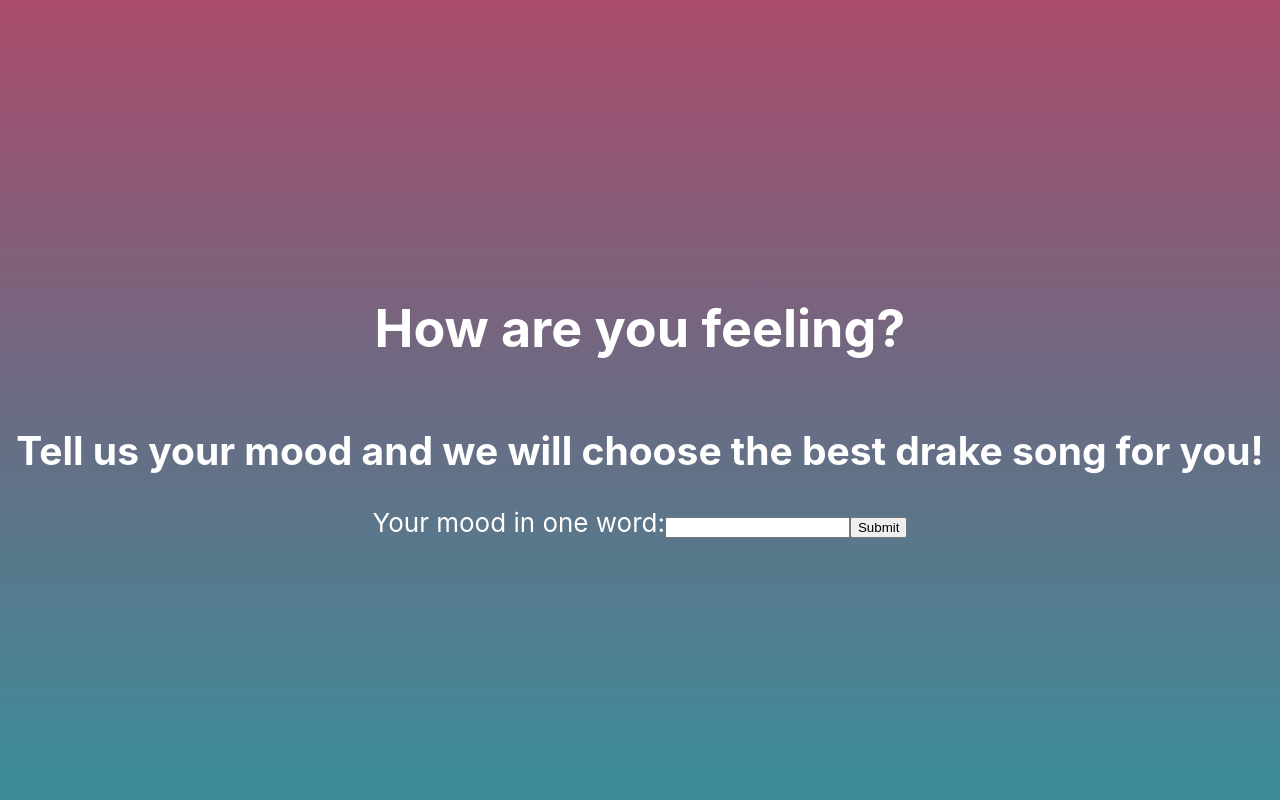
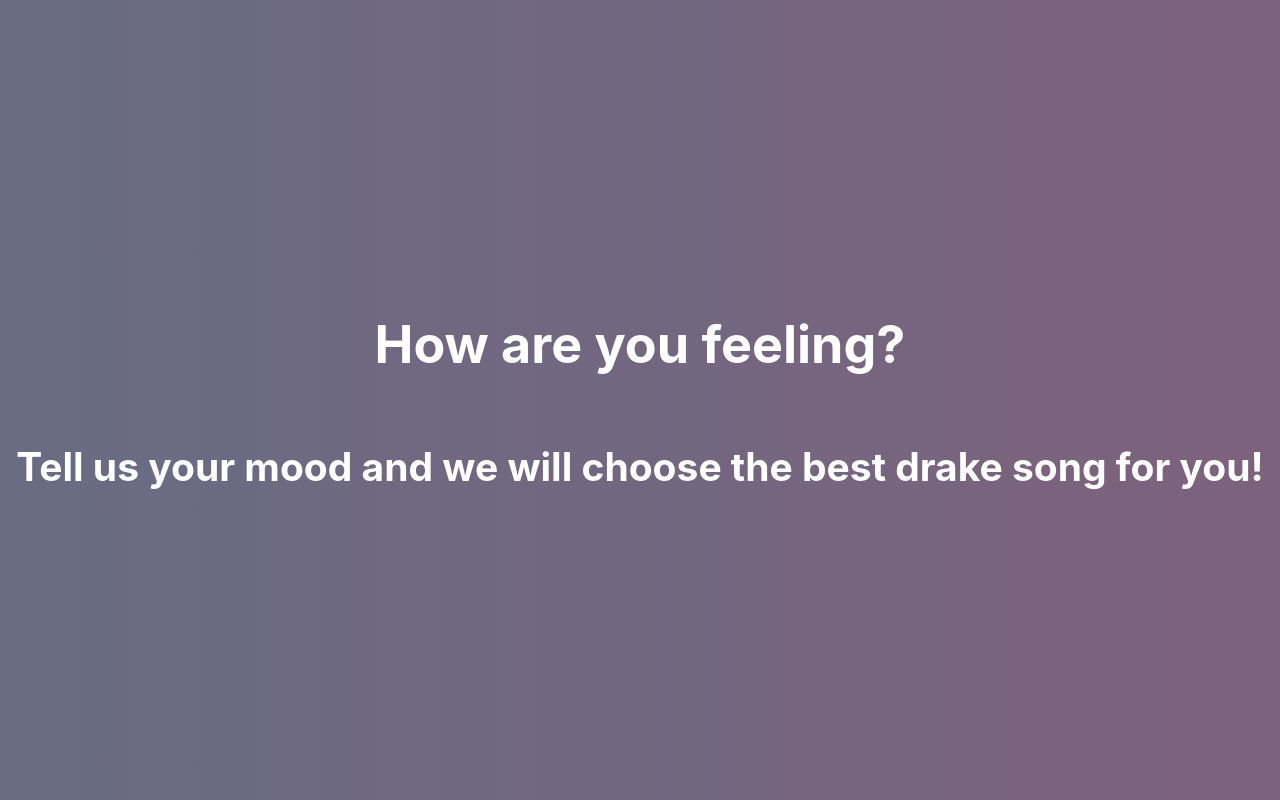
Before and after one commit to bowedcontainer2/hackuci, a React (Create React App) app in the folder hackuci/: page / in a window 1280 px wide. Built offline with nearby package versions, Linux system fonts and the light colour scheme.

Commit message:
more gradient, form attempts

```diff
--- a/hackuci/src/App.css
+++ b/hackuci/src/App.css
@@ -11,7 +11,14 @@
 
 .App-header {
 
-  background-image: linear-gradient(#aa4b6b, #6b6b83, #3b8d99);
+  background: linear-gradient(270deg, #aa4b6b, #6b6b83, #3b8d99);
+  background-size: 600% 600%;
+
+  -webkit-animation: AnimationOne 30s ease infinite;
+  -moz-animation: AnimationTwo 30s ease infinite;
+  animation: AnimationThree 30s ease infinite;
+
+
   min-height: 100vh;
   display: flex;
   flex-direction: column;
@@ -25,8 +32,20 @@
   color: #61dafb;
 }
 
-#button {
-
+@-webkit-keyframes AnimationOne {
+    0%{background-position:0% 50%}
+    50%{background-position:100% 50%}
+    100%{background-position:0% 50%}
+}
+@-moz-keyframes AnimationTwo {
+    0%{background-position:0% 50%}
+    50%{background-position:100% 50%}
+    100%{background-position:0% 50%}
+}
+@keyframes AnimationThree {
+    0%{background-position:0% 50%}
+    50%{background-position:100% 50%}
+    100%{background-position:0% 50%}
 }
 
 @keyframes App-logo-spin {
--- a/hackuci/src/App.js
+++ b/hackuci/src/App.js
@@ -1,6 +1,8 @@
 import React, { Component } from 'react';
 import logo from './logo.svg';
 import './App.css';
+
+// import MainForm from './MainForm.js'
 
 class App extends Component {
   render() {
@@ -11,14 +13,6 @@
             How are you feeling?
           </h1>
           <h2>Tell us your mood and we will choose the best drake song for you!</h2>
-          <form>
-            <label>
-              Your mood in one word:
-              <input type="text" name="name" />
-            </label>
-            <input type="submit" id="button" value="Submit" />
-          </form>
-
 
         </header>
       </div>
--- /dev/null
+++ b/hackuci/src/MainForm.js
@@ -0,0 +1,29 @@
+import React, { Component } from 'react';
+
+class MainForm extends Component {
+  constructor(props) {
+    super(props);
+    this.state = {phrase: ''};
+
+    this.handleSubmit = this.handleSubmit.bind(this);
+  }
+
+
+  handleSubmit(event) {
+    alert('A phrase was submitted: ' + this.state.phrase);
+    event.preventDefault();
+  }
+
+  render() {
+   return (
+     <form onSubmit={this.handleSubmit}>
+       <label>
+         Phrase:
+         <input type="text" value={this.state.value} onChange={this.handleChange} />
+       </label>
+       <input type="submit" value="Submit" />
+     </form>
+   );
+ }
+
+}
--- a/hackuci/src/index.js
+++ b/hackuci/src/index.js
@@ -3,6 +3,7 @@
 import './index.css';
 import App from './App';
 import * as serviceWorker from './serviceWorker';
+
 
 ReactDOM.render(<App />, document.getElementById('root'));
 
```
